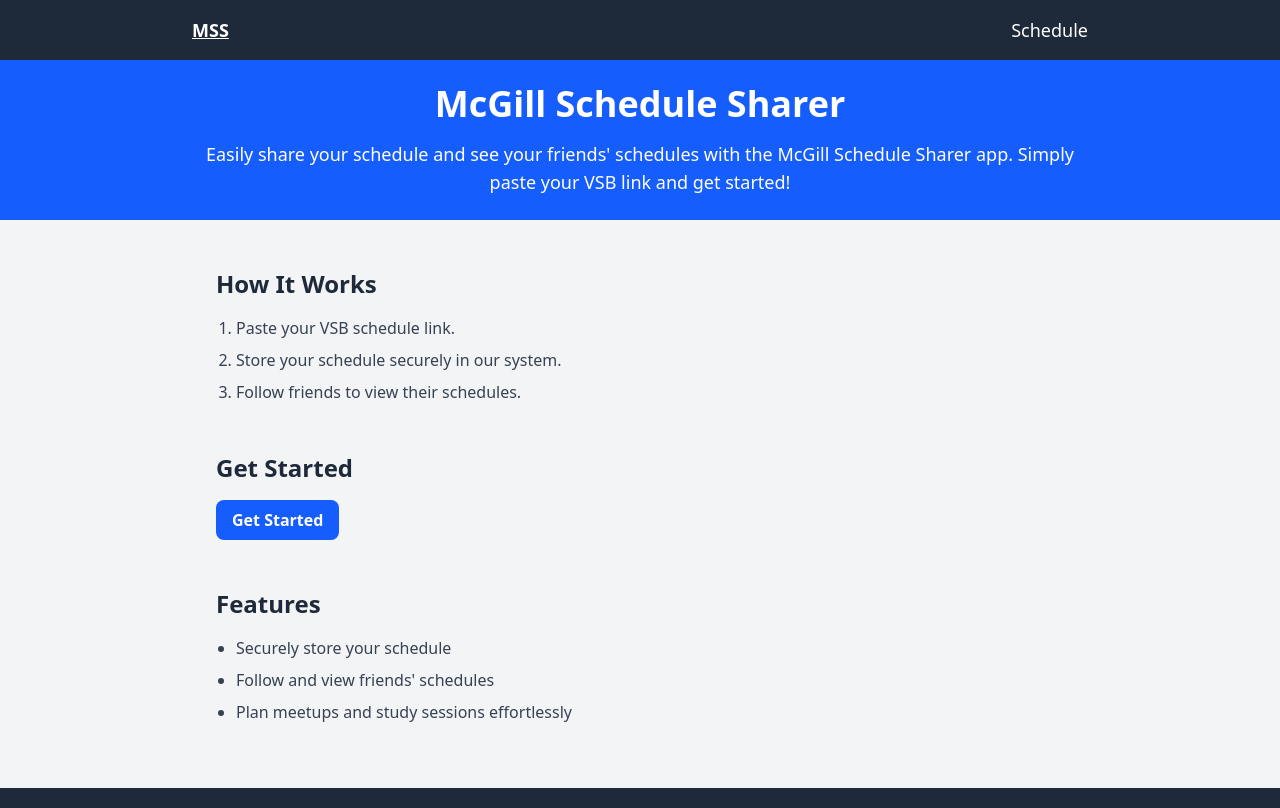
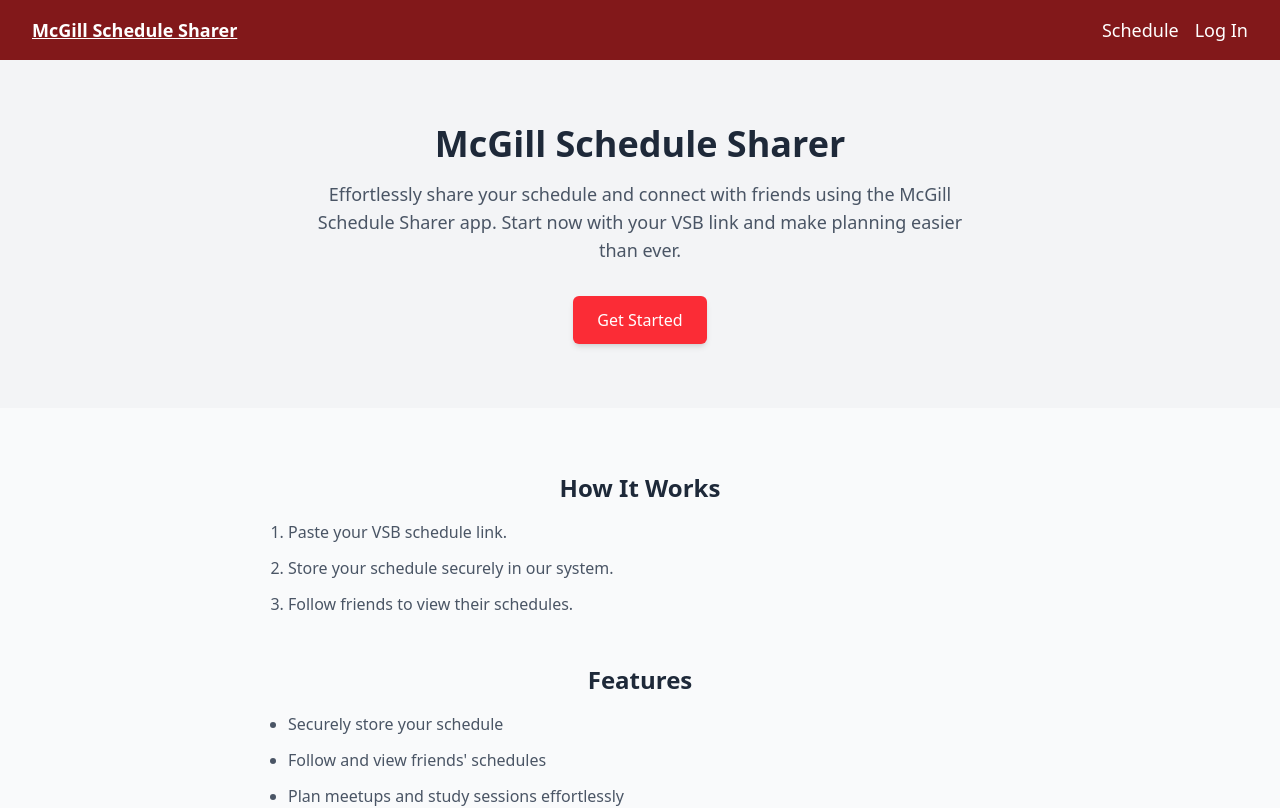
Before and after one commit to SpiderMonkeyMan/McHacks25, a React (Vite) app in the folder frontend/: page / in a window 1280 px wide. Shown: the top 808 px of the page. Built offline with nearby package versions, Linux system fonts and the light colour scheme.

Commit message:
UI changes

```diff
--- a/frontend/src/pages/LandingPage.jsx
+++ b/frontend/src/pages/LandingPage.jsx
@@ -3,37 +3,46 @@ import { Link } from "react-router-dom";
 
 const LandingPage = () => {
     return (
-        <div className="min-h-screen flex flex-col">
-            <header className="bg-blue-600 text-white p-6">
-                <div className="max-w-4xl mx-auto text-center">
-                    <h1 className="text-4xl font-bold mb-4">McGill Schedule Sharer</h1>
-                    <p className="text-lg">
-                        Easily share your schedule and see your friends' schedules with the McGill Schedule Sharer app. Simply paste your VSB link and get started!
+        <div className="min-h-screen flex flex-col bg-gray-50">
+            {/* Hero Section */}
+            <header className="bg-gray-100 text-gray-800 py-16">
+                <div className="max-w-6xl mx-auto flex flex-col items-center px-4 text-center">
+                    <h1 className="text-4xl font-bold mb-4">
+                        McGill Schedule Sharer
+                    </h1>
+                    <p className="text-lg text-gray-600 max-w-2xl mb-8">
+                        Effortlessly share your schedule and connect with friends using the McGill Schedule Sharer app. Start now with your VSB link and make planning easier than ever.
                     </p>
+                    <Link
+                        to="/schedule"
+                        className="inline-block bg-red-500 text-white font-medium py-3 px-6 rounded-md shadow-md hover:bg-red-600 transition duration-300"
+                    >
+                        Get Started
+                    </Link>
                 </div>
             </header>
-            <main className="flex-grow bg-gray-100 py-12">
-                <div className="max-w-4xl mx-auto px-6">
-                    <section className="mb-12">
-                        <h2 className="text-2xl font-semibold mb-4 text-gray-800">How It Works</h2>
-                        <ol className="list-decimal pl-5 space-y-2 text-gray-700">
+
+            {/* Main Content */}
+            <main className="flex-grow py-16">
+                <div className="max-w-6xl mx-auto px-6">
+                    {/* How It Works Section */}
+                    <section className="mb-12 text-center">
+                        <h2 className="text-2xl font-semibold mb-4 text-gray-800">
+                            How It Works
+                        </h2>
+                        <ol className="list-decimal pl-8 space-y-3 text-gray-600 text-left max-w-3xl mx-auto">
                             <li>Paste your VSB schedule link.</li>
                             <li>Store your schedule securely in our system.</li>
                             <li>Follow friends to view their schedules.</li>
                         </ol>
                     </section>
-                    <section className="mb-12">
-                        <h2 className="text-2xl font-semibold mb-4 text-gray-800">Get Started</h2>
-                        <Link
-                            to="/schedule"
-                            className="inline-block bg-blue-600 text-white font-semibold py-2 px-4 rounded-lg hover:bg-blue-700 transition duration-300"
-                        >
-                            Get Started
-                        </Link>
-                    </section>
-                    <section>
-                        <h2 className="text-2xl font-semibold mb-4 text-gray-800">Features</h2>
-                        <ul className="list-disc pl-5 space-y-2 text-gray-700">
+
+                    {/* Features Section */}
+                    <section className="mb-12 text-center">
+                        <h2 className="text-2xl font-semibold mb-4 text-gray-800">
+                            Features
+                        </h2>
+                        <ul className="list-disc pl-8 space-y-3 text-gray-600 text-left max-w-3xl mx-auto">
                             <li>Securely store your schedule</li>
                             <li>Follow and view friends' schedules</li>
                             <li>Plan meetups and study sessions effortlessly</li>
@@ -41,13 +50,8 @@ const LandingPage = () => {
                     </section>
                 </div>
             </main>
-            <footer className="bg-gray-800 text-gray-300 p-6">
-                <div className="max-w-4xl mx-auto text-center">
-                    <p>&copy; 2025 McGill Schedule Sharer. All rights reserved.</p>
-                </div>
-            </footer>
         </div>
     );
-}
+};
 
 export default LandingPage;
--- a/frontend/src/pages/Layout.jsx
+++ b/frontend/src/pages/Layout.jsx
@@ -1,20 +1,32 @@
-import React from 'react';
+import React, { useContext } from 'react';
 import { Outlet, NavLink } from 'react-router-dom';
+import { LoginContext } from './LoginContext';
 
 const Layout = () => {
+    const { username, setUsername } = useContext(LoginContext);
+
+    const handleLogout = () => {
+        const confirmed = window.confirm('Are you sure you want to log out?');
+        if (confirmed) {
+            setUsername('');
+        }
+    };
+
     return (
         <div className="min-h-screen flex flex-col">
-            <header className="bg-gray-800 text-white p-4 shadow-md">
-                <div className="max-w-4xl mx-auto flex items-center justify-between">
+            <header className="bg-red-900 text-white p-4 shadow-md">
+                <div className="flex items-center justify-between w-full px-4">
+                    {/* Left aligned MSS */}
                     <NavLink
                         to="/"
                         className={({ isActive }) =>
                             `text-lg font-bold ${isActive ? 'underline' : ''}`
                         }
                     >
-                        MSS
+                        McGill Schedule Sharer
                     </NavLink>
-                    <nav className="space-x-4">
+                    {/* Right aligned buttons */}
+                    <nav className="ml-auto space-x-4">
                         <NavLink
                             to="/schedule"
                             className={({ isActive }) =>
@@ -23,14 +35,36 @@ const Layout = () => {
                         >
                             Schedule
                         </NavLink>
+                        <NavLink
+                            to={username ? "/" : "/login"}
+                            className={({ isActive }) =>
+                                `text-lg font-medium ${isActive ? 'underline' : ''}`
+                            }
+                            onClick={(e) => {
+                                if (username) {
+                                    e.preventDefault();
+                                    const confirmed = window.confirm('Are you sure you want to log out?');
+                                    if (confirmed) {
+                                        setUsername('');
+                                    }
+                                }
+                            }}
+                        >
+                            {username ? 'Log Out' : 'Log In'}
+                        </NavLink>
                     </nav>
                 </div>
             </header>
             <main className="flex-grow bg-gray-100">
                 <Outlet />
             </main>
+            <footer className="bg-red-900 text-gray-300 p-6">
+                <div className="max-w-4xl mx-auto text-center">
+                    <p>&copy; 2025 McGill Schedule Sharer. All rights reserved.</p>
+                </div>
+            </footer>
         </div>
     );
-}
+};
 
 export default Layout;
--- a/frontend/src/pages/LoginPage.jsx
+++ b/frontend/src/pages/LoginPage.jsx
@@ -1,14 +1,17 @@
 import React, { useContext, useState } from "react";
+import { useNavigate } from 'react-router-dom';
 import { LoginContext } from "./LoginContext"; // Ensure this is the correct path for your context
 
 const LoginPage = () => {
     const { username, setUsername } = useContext(LoginContext);
     const [inputValue, setInputValue] = useState("");
+    const navigate = useNavigate();
 
     const handleSubmit = (e) => {
         e.preventDefault();
         if (inputValue.trim()) {
             setUsername(inputValue);
+            const timeout = setTimeout(() => navigate('/schedule'), 1000);
         }
     };
 
```
